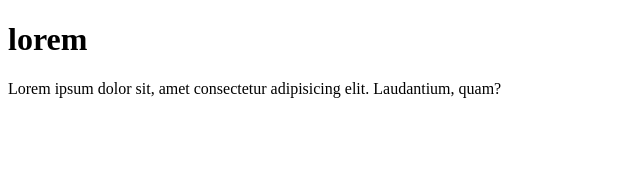
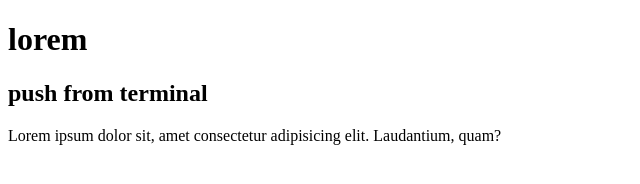
Before and after one commit to pini01ru/Griff-repo, a plain HTML site: page index.html in a window 1280 px wide. Shown: the whole page, without its empty margins (0-640 px from the left). Drawn offline with Linux system fonts and the light colour scheme.

Commit message:
commit from command line

```diff
--- a/index.html
+++ b/index.html
@@ -9,6 +9,7 @@
 
 <body>
     <h1>lorem</h1>
+    <h2>push from terminal</h2>
     <p>Lorem ipsum dolor sit, amet consectetur adipisicing elit. Laudantium, quam?</p>
 </body>
 
```
